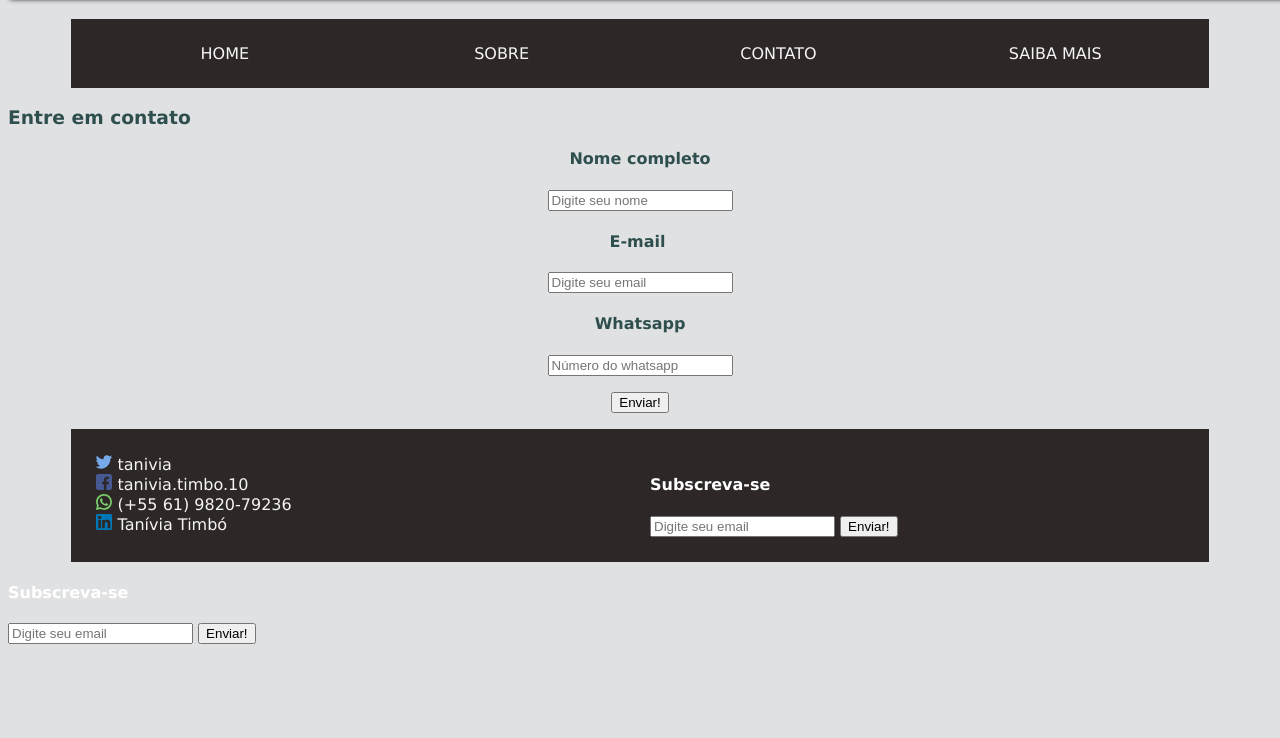
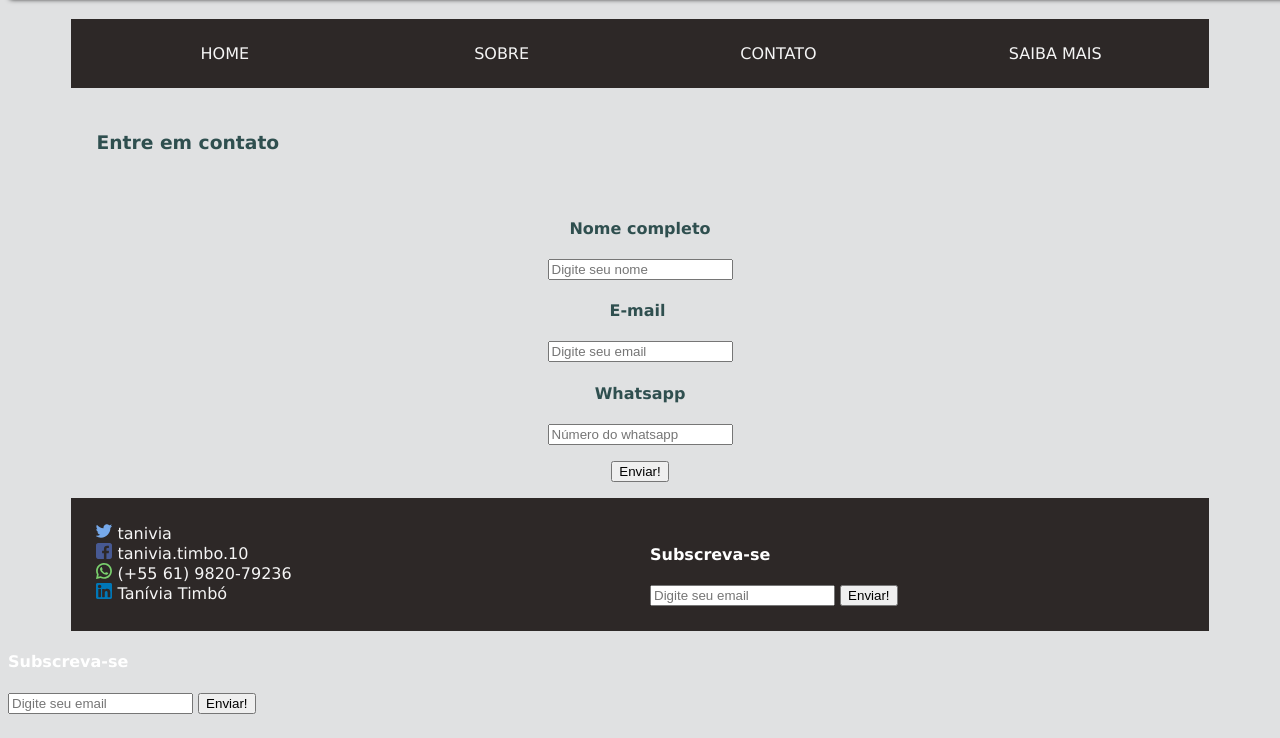
Before and after one commit to tanivia-code/covid-19.io, a plain HTML site: page contact.html in a window 1280 px wide. Shown: the part 62-800 px from the top of the page. Drawn offline with Linux system fonts and the light colour scheme.

Commit message:
Update contact.html

```diff
--- a/contact.html
+++ b/contact.html
@@ -22,8 +22,10 @@
     </div>
 
 
-    <div class="titulo">
-        <h3>Entre em contato</h3>
+    <div class="noticia">
+        <div class="titulo">
+            <h3>Entre em contato</h3>
+        </div>
     </div>
 
     <div id="form" align="center">
```
